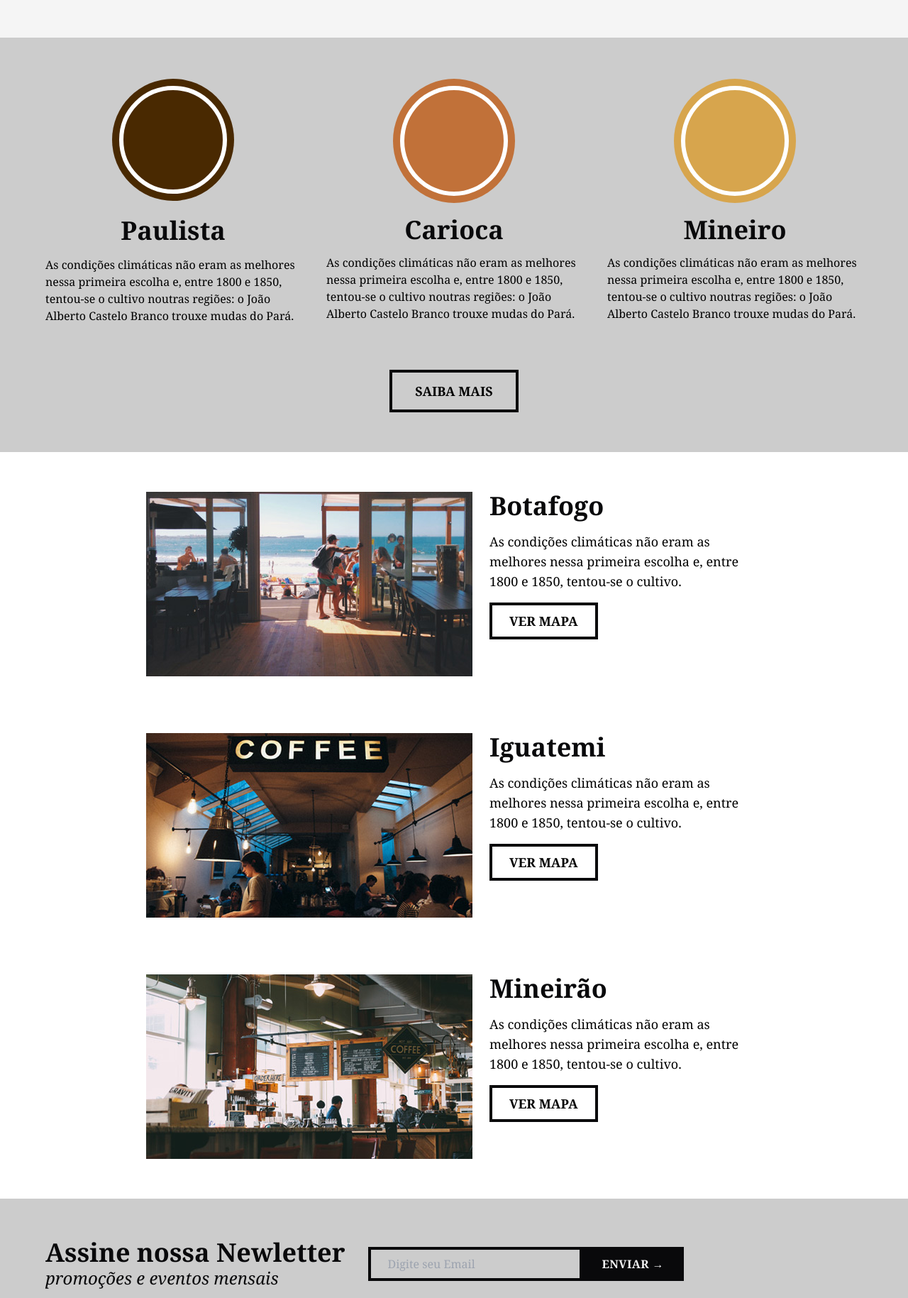
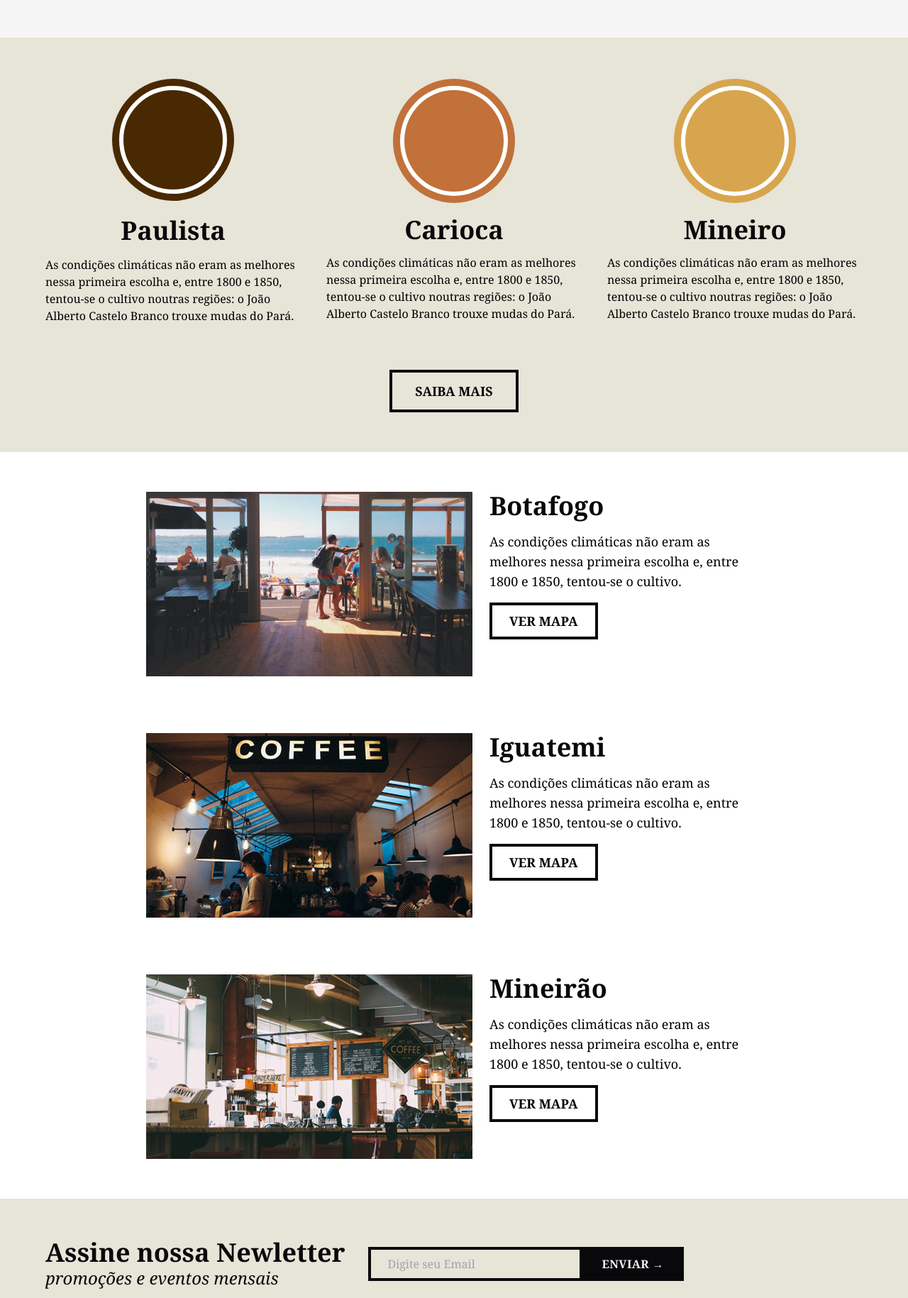
Before and after one commit to alvespdaniel/brafe, a website: page index.html in a window 1280 px wide. Shown: the part 1171-3000 px from the top of the page at 71% size. Drawn offline with nearby package versions, Linux system fonts and the light colour scheme.

Commit message:
background changed

```diff
--- a/index.html
+++ b/index.html
@@ -1,6 +1,5 @@
 <!DOCTYPE html>
 <html lang="en">
-
 <head>
   <meta charset="UTF-8">
   <meta http-equiv="X-UA-Compatible" content="IE=edge">
@@ -20,7 +19,6 @@
     }
   </script>
 </head>
-
 <body>
   <header class="bg-zinc-950 sticky top-0 z-50">
     <div class="max-w-screen-2xl px-6 py-3 md:px-14 md:py-10 flex items-center justify-between">
@@ -64,7 +62,7 @@
     </div>
   </section>
 
-  <section class="bg-[#cccccc]">
+  <section class="bg-[#e7e4d8]">
     <div class="2xl px-6 py-10 md:px-16 md:py-14 grid justify-items-center gap-10 sm:gap-16">
       <div class="grid md:grid-cols-3 gap-14 md:gap-9 pt-3">
         <div class="grid justify-items-center gap-4">
@@ -126,7 +124,7 @@
     </div>
   </section>
 
-  <section class="bg-[#cccccc]">
+  <section class="bg-[#e7e4d8]">
     <div class="2xl px-6 py-10 md:px-16 md:py-14 flex flex-col sm:flex-row gap-8 sm:items-center newsletter">
       <div>
         <h2 class="text-3xl md:text-4xl font-bold text-zinc-950">Assine nossa Newletter</h2>
@@ -142,7 +140,7 @@
   <footer class="bg-[#d6d3c8]">
     <div class="2xl px-6 py-10 md:px-16 md:py-10 flex flex-col md:flex-row gap-6 md:justify-between items-center">
       <p class="max-w-md text-center order-2 text-sm md:text-base">Este é um projeto da Origamid. Mais em origamid.com
-        Praia de Botafogo, 300, 5º andar - Botafogo - Rio de Janeiro</p>
+      Praia de Botafogo, 300, 5º andar - Botafogo - Rio de Janeiro</p>
       <figure class="order-1">
         <img src="./assets/img/brafe.png" alt="Logo Brafé" class="h-8">
       </figure>
@@ -150,5 +148,4 @@
   </footer>
 
 </body>
-
 </html>
```
